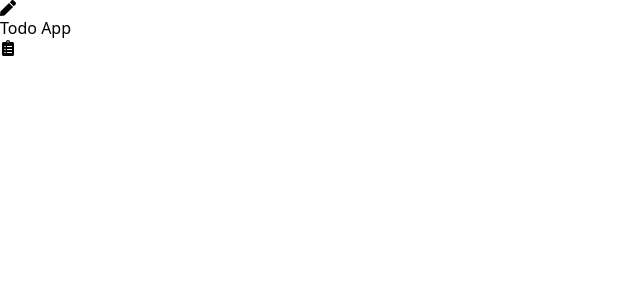
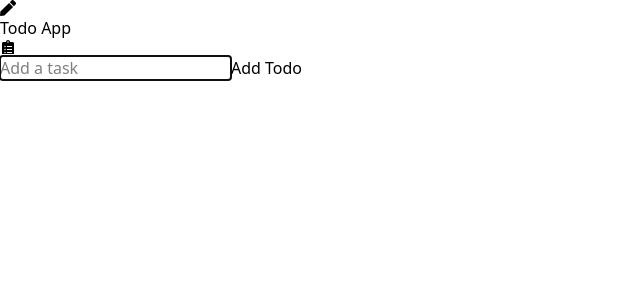
Before and after one commit to sachin9272/todo-tsx, a React (Vite) app: page / in a window 1280 px wide. Shown: the top 300 px of the page, without its empty margins (0-640 px from the left). Built offline with nearby package versions, Linux system fonts and the light colour scheme.

Commit message:
Creadted full functionality of Todo App

```diff
--- a/src/App.tsx
+++ b/src/App.tsx
@@ -1,4 +1,4 @@
-import TodoList from "./components/todoList"
+import TodoList from "./components/TodoList"
 import { FaPen, FaClipboardList } from "react-icons/fa"
 function App() {
 
--- /dev/null
+++ b/src/components/TodoForm.tsx
@@ -0,0 +1,30 @@
+import React, {Dispatch, SetStateAction, useState} from 'react'
+import TodoService from '../TodoService'
+import TodoTypes from '../todo'
+
+interface PropTypes{
+    setTodos: Dispatch<SetStateAction <TodoTypes[]>>
+}
+
+const TodoForm:React.FC<PropTypes> = ({setTodos}) => {
+    const [newTodoText, setNewTodoText] = useState<string>("");
+    const handleAddTodo = () => {
+        if(newTodoText.trim() !== ""){
+            const newTodo = TodoService.addTodos(newTodoText);
+            setTodos((prevTodo) => [...prevTodo, newTodo])
+            setNewTodoText("");
+        }
+    }
+  return (
+    <div className='inputForm'>
+      <input type="text" value={newTodoText}
+      onChange={(e)=>setNewTodoText(e.target.value)}
+      autoFocus = {true}
+      placeholder='Add a task'
+      />
+      <button onClick={handleAddTodo}>Add Todo</button>
+    </div>
+  )
+}
+
+export default TodoForm
--- a/src/components/todoList.tsx
+++ b/src/components/todoList.tsx
@@ -1,6 +1,7 @@
 import { useState } from "react";
 import TodoTypes from "../todo";
 import TodoService from "../TodoService";
+import TodoForm from "./TodoForm";
 const TodoList = () => {
   const [todos, setTodos] = useState<TodoTypes[]>(TodoService.getTodos());
   const [editedTodoId, setEditedTodoId] = useState<number | null>(null);
@@ -40,8 +41,10 @@
   };
 
   return (
-    <div className="">
-      <div className=""></div>
+    <div className="todoContainer">
+      <div className="">
+        <TodoForm setTodos = {setTodos}/>
+      </div>
       {todos.map((todo) => (
         <div key={todo.id} className="">
           {editedTodoId === todo.id ? (
```
